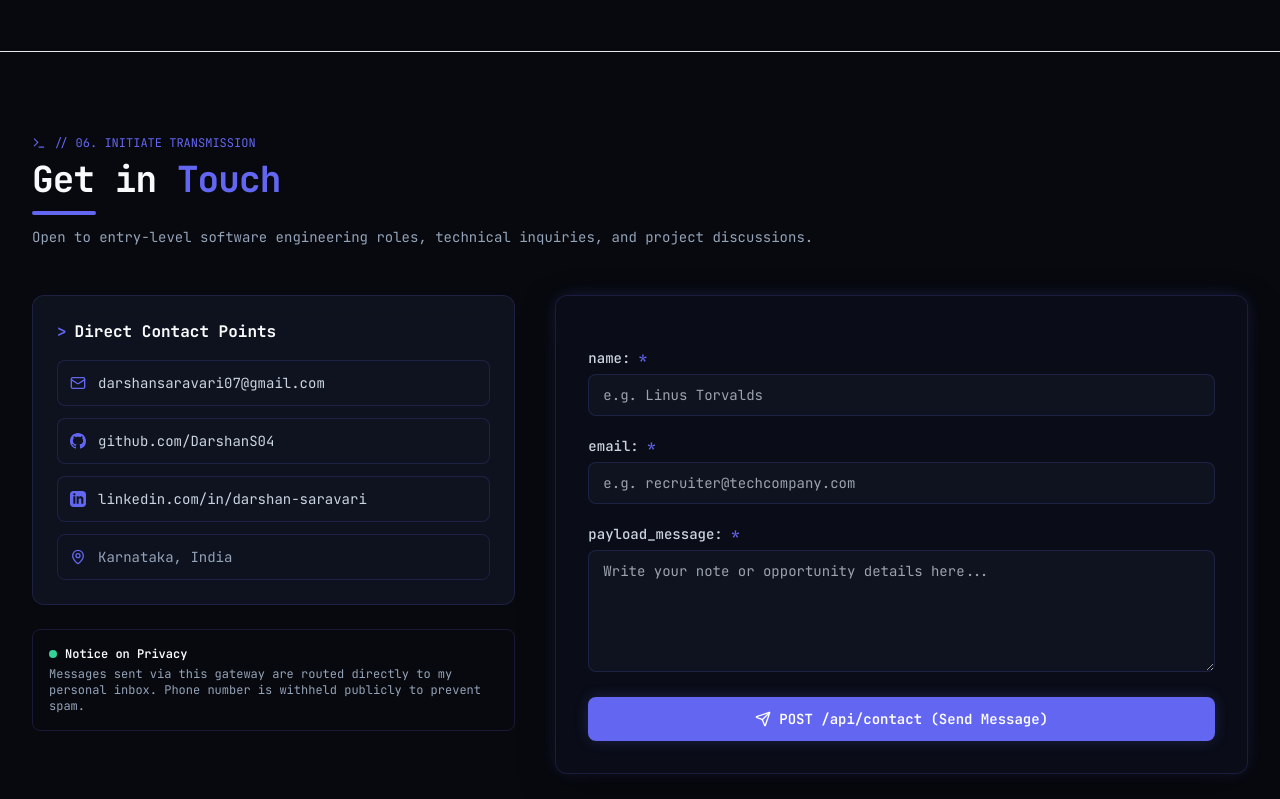
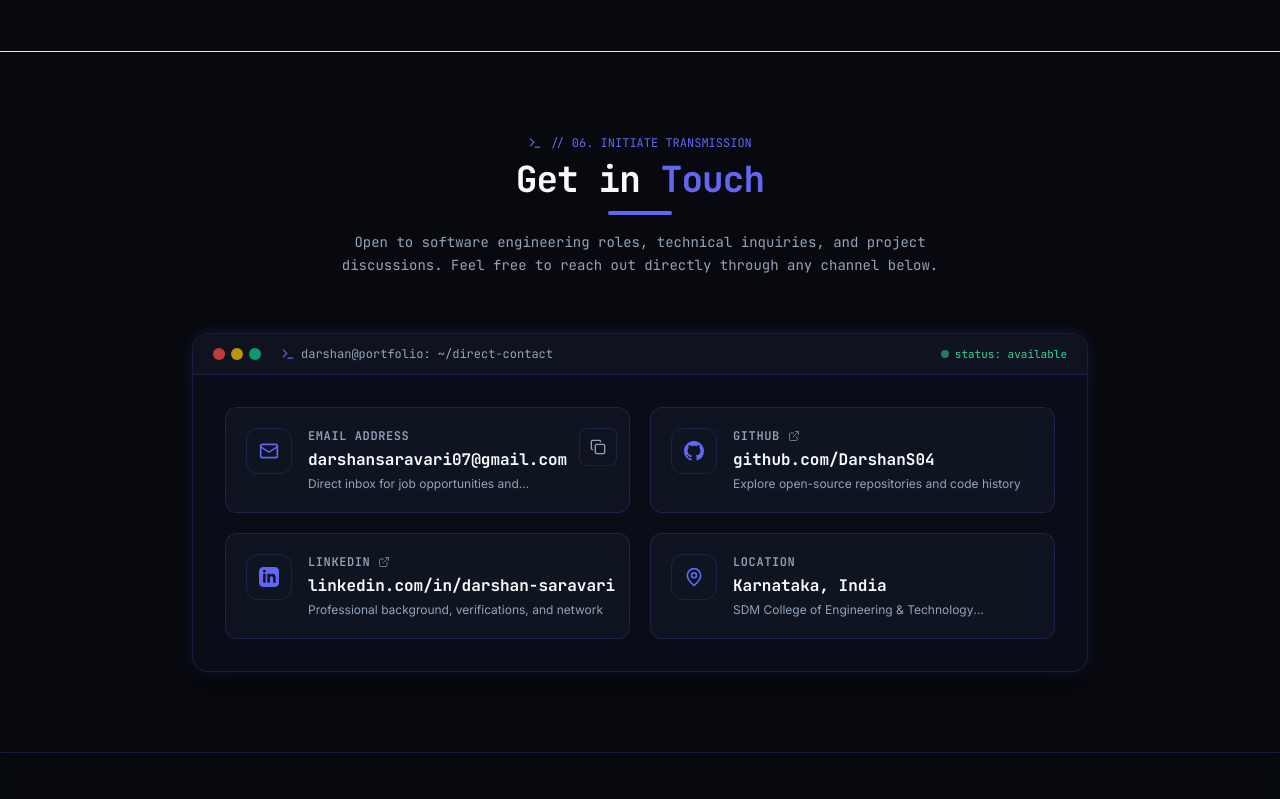
Before and after one commit to DarshanS04/Portfolio, a React (Vite) app: page / in a window 1280 px wide. Shown: the part 4800-5599 px from the top of the page. Built offline with nearby package versions, Linux system fonts and the light colour scheme; no server answers.

Commit message:
feat(contact): streamline section to direct contact channels and remove form

```diff
--- a/src/components/sections/ContactSection.jsx
+++ b/src/components/sections/ContactSection.jsx
@@ -1,83 +1,65 @@
 import React, { useState } from 'react';
-import { Terminal, Mail, Send, CheckCircle2, AlertCircle, MapPin } from 'lucide-react';
+import { Terminal, Mail, MapPin, ExternalLink, Copy, Check } from 'lucide-react';
 import { GithubIcon, LinkedinIcon } from '@/components/ui/Icons';
 import { PROFILE } from '@/content/profile';
-import { validateContactForm } from '@/lib/contactValidation';
 
 export function ContactSection() {
-  const [formData, setFormData] = useState({
-    name: '',
-    email: '',
-    message: '',
-    honeypot: '',
-  });
+  const [copied, setCopied] = useState(false);
 
-  const [errors, setErrors] = useState({});
-  const [status, setStatus] = useState('idle'); // 'idle' | 'submitting' | 'success' | 'error'
-  const [errorMessage, setErrorMessage] = useState('');
-
-  const handleChange = (e) => {
-    const { name, value } = e.target;
-    setFormData((prev) => ({ ...prev, [name]: value }));
-    // Clear field-specific error on edit
-    if (errors[name]) {
-      setErrors((prev) => ({ ...prev, [name]: undefined }));
+  const handleCopyEmail = (e) => {
+    e.preventDefault();
+    e.stopPropagation();
+    try {
+      navigator.clipboard.writeText(PROFILE.email);
+      setCopied(true);
+      setTimeout(() => setCopied(false), 2000);
+    } catch {
+      // ignore
     }
   };
 
-  const handleSubmit = async (e) => {
-    e.preventDefault();
-
-    const validation = validateContactForm(formData);
-    if (!validation.isValid) {
-      if (validation.errors.bot) {
-        // Silently pretend success to bots
-        setStatus('success');
-        return;
-      }
-      setErrors(validation.errors);
-      return;
-    }
-
-    setStatus('submitting');
-    setErrorMessage('');
-
-    try {
-      // Optional Formspree endpoint or fallback
-      const formspreeEndpoint = import.meta.env.VITE_FORMSPREE_ENDPOINT;
-
-      if (formspreeEndpoint) {
-        const response = await fetch(formspreeEndpoint, {
-          method: 'POST',
-          headers: {
-            'Content-Type': 'application/json',
-            Accept: 'application/json',
+  const contactChannels = [
+    {
+      id: 'email',
+      name: 'Email Address',
+      value: PROFILE.email,
+      href: `mailto:${PROFILE.email}`,
+      icon: Mail,
+      isExternal: false,
+      hasCopy: true,
+      description: 'Direct inbox for job opportunities and inquiries',
     },
-          body: JSON.stringify({
-            name: formData.name,
-            email: formData.email,
-            message: formData.message,
-          }),
-        });
-
-        if (!response.ok) {
-          throw new Error('Network response was not ok');
-        }
-      } else {
-        // Fallback simulation for local/unconfigured environments
-        await new Promise((resolve) => setTimeout(resolve, 800));
-      }
-
-      setStatus('success');
-      setFormData({ name: '', email: '', message: '', honeypot: '' });
-    } catch {
-      setStatus('error');
-      setErrorMessage(
-        'Failed to transmit message through the automated gateway. Please email me directly at ' +
-          PROFILE.email
-      );
-    }
-  };
+    {
+      id: 'github',
+      name: 'GitHub',
+      value: 'github.com/DarshanS04',
+      href: PROFILE.github,
+      icon: GithubIcon,
+      isExternal: true,
+      hasCopy: false,
+      description: 'Explore open-source repositories and code history',
+    },
+    {
+      id: 'linkedin',
+      name: 'LinkedIn',
+      value: 'linkedin.com/in/darshan-saravari',
+      href: PROFILE.linkedin,
+      icon: LinkedinIcon,
+      isExternal: true,
+      hasCopy: false,
+      description: 'Professional background, verifications, and network',
+    },
+    {
+      id: 'location',
+      name: 'Location',
+      value: PROFILE.location,
+      href: null,
+      icon: MapPin,
+      isExternal: false,
+      hasCopy: false,
+      description: 'SDM College of Engineering & Technology (SDMCET)',
+    },
+  ];
 
   return (
     <section
@@ -87,7 +69,7 @@ export function ContactSection() {
     >
       <div className="max-w-7xl mx-auto px-4 sm:px-6 lg:px-8">
         {/* Section Header */}
-        <div className="mb-12">
+        <div className="text-center max-w-2xl mx-auto mb-14">
           <div className="inline-flex items-center gap-2 text-xs font-mono text-accent mb-2">
             <Terminal className="w-3.5 h-3.5" />
             <span>// 06. INITIATE TRANSMISSION</span>
@@ -98,204 +80,107 @@ export function ContactSection() {
           >
             Get in <span className="text-accent">Touch</span>
           </h2>
-          <div className="h-1 w-16 bg-accent mt-3 rounded-full" />
-          <p className="mt-3 text-sm font-mono text-text-muted">
-            Open to entry-level software engineering roles, technical inquiries, and project discussions.
+          <div className="h-1 w-16 bg-accent mt-3 rounded-full mx-auto" />
+          <p className="mt-4 text-sm font-mono text-text-muted leading-relaxed">
+            Open to software engineering roles, technical inquiries, and project discussions.
+            Feel free to reach out directly through any channel below.
           </p>
         </div>
 
-        <div className="grid grid-cols-1 lg:grid-cols-12 gap-10 items-start">
-          {/* Left Column: Direct Links & Info */}
-          <div className="lg:col-span-5 space-y-6">
-            <div className="glass-panel rounded-xl p-6 border border-border-subtle space-y-4">
-              <h3 className="font-mono text-base font-bold text-text-primary flex items-center gap-2">
-                <span className="text-accent">&gt;</span>
-                <span>Direct Contact Points</span>
-              </h3>
-
-              <div className="space-y-3 font-mono text-xs sm:text-sm">
-                <a
-                  href={`mailto:${PROFILE.email}`}
-                  className="flex items-center gap-3 p-3 rounded-lg bg-bg-surface hover:bg-bg-card border border-border-subtle hover:border-accent text-text-secondary hover:text-accent transition-colors min-h-[44px]"
-                >
-                  <Mail className="w-4 h-4 text-accent flex-shrink-0" />
-                  <span className="truncate">{PROFILE.email}</span>
-                </a>
-
-                <a
-                  href={PROFILE.github}
-                  target="_blank"
-                  rel="noopener noreferrer"
-                  className="flex items-center gap-3 p-3 rounded-lg bg-bg-surface hover:bg-bg-card border border-border-subtle hover:border-accent text-text-secondary hover:text-accent transition-colors min-h-[44px]"
-                >
-                  <GithubIcon className="w-4 h-4 text-accent flex-shrink-0" />
-                  <span className="truncate">github.com/DarshanS04</span>
-                </a>
-
-                <a
-                  href={PROFILE.linkedin}
-                  target="_blank"
-                  rel="noopener noreferrer"
-                  className="flex items-center gap-3 p-3 rounded-lg bg-bg-surface hover:bg-bg-card border border-border-subtle hover:border-accent text-text-secondary hover:text-accent transition-colors min-h-[44px]"
-                >
-                  <LinkedinIcon className="w-4 h-4 text-accent flex-shrink-0" />
-                  <span className="truncate">linkedin.com/in/darshan-saravari</span>
-                </a>
-
-                <div className="flex items-center gap-3 p-3 rounded-lg bg-bg-surface/50 border border-border-subtle text-text-muted">
-                  <MapPin className="w-4 h-4 text-accent flex-shrink-0" />
-                  <span>{PROFILE.location}</span>
+        {/* Contact Details Grid */}
+        <div className="max-w-4xl mx-auto">
+          <div className="terminal-shell rounded-2xl border border-border-subtle bg-bg-terminal overflow-hidden shadow-2xl">
+            {/* Terminal Header */}
+            <div className="bg-bg-surface px-5 py-3 border-b border-border-subtle flex items-center justify-between">
+              <div className="flex items-center gap-2">
+                <div className="flex items-center gap-1.5" aria-hidden="true">
+                  <span className="w-3 h-3 rounded-full bg-red-500/80 inline-block" />
+                  <span className="w-3 h-3 rounded-full bg-yellow-500/80 inline-block" />
+                  <span className="w-3 h-3 rounded-full bg-emerald-500/80 inline-block" />
                 </div>
+                <span className="ml-3 font-mono text-xs text-text-muted flex items-center gap-1.5">
+                  <Terminal className="w-3.5 h-3.5 text-accent" />
+                  <span>darshan@portfolio: ~/direct-contact</span>
+                </span>
               </div>
+              <span className="text-[11px] font-mono text-emerald-400 flex items-center gap-1.5">
+                <span className="w-2 h-2 rounded-full bg-emerald-400 animate-pulse" />
+                <span>status: available</span>
+              </span>
             </div>
 
-            <div className="p-4 rounded-lg bg-bg-surface/60 border border-border-subtle font-mono text-xs text-text-muted space-y-1">
-              <div className="text-text-primary font-semibold flex items-center gap-2">
-                <span className="w-2 h-2 rounded-full bg-emerald-400" />
-                <span>Notice on Privacy</span>
+            {/* Channels Grid */}
+            <div className="p-6 sm:p-8 grid grid-cols-1 md:grid-cols-2 gap-5">
+              {contactChannels.map((channel) => {
+                const IconComponent = channel.icon;
+                const isClickable = Boolean(channel.href);
+
+                const CardContent = (
+                  <div className="flex items-start justify-between gap-3">
+                    <div className="flex items-start gap-4">
+                      <div className="p-3 rounded-xl bg-accent-muted/30 border border-border-subtle text-accent flex-shrink-0 group-hover:border-accent group-hover:bg-accent-muted/50 transition-colors">
+                        <IconComponent className="w-5 h-5" />
                       </div>
-              <p>
-                Messages sent via this gateway are routed directly to my personal inbox. Phone number
-                is withheld publicly to prevent spam.
+                      <div className="space-y-1 min-w-0">
+                        <div className="flex items-center gap-2">
+                          <span className="text-xs font-mono uppercase tracking-wider text-text-muted font-semibold">
+                            {channel.name}
+                          </span>
+                          {channel.isExternal && (
+                            <ExternalLink className="w-3 h-3 text-text-muted opacity-70 group-hover:text-accent transition-colors" />
+                          )}
+                        </div>
+                        <p className="font-mono text-sm sm:text-base font-bold text-text-primary group-hover:text-accent transition-colors truncate">
+                          {channel.value}
+                        </p>
+                        <p className="text-xs text-text-muted font-sans line-clamp-1">
+                          {channel.description}
                         </p>
                       </div>
                     </div>
 
-          {/* Right Column: Contact Form */}
-          <div className="lg:col-span-7">
-            <div className="terminal-shell rounded-xl border border-border-subtle bg-bg-terminal p-6 sm:p-8 shadow-2xl">
-              {status === 'success' ? (
-                <div className="text-center py-8 space-y-4 font-mono">
-                  <div className="w-12 h-12 rounded-full bg-emerald-500/20 text-emerald-400 mx-auto flex items-center justify-center border border-emerald-500/40">
-                    <CheckCircle2 className="w-6 h-6" />
-                  </div>
-                  <h3 className="text-xl font-bold text-text-primary">
-                    Transmission Dispatched (200 OK)
-                  </h3>
-                  <p className="text-xs sm:text-sm text-text-muted max-w-md mx-auto font-sans leading-relaxed">
-                    Thank you for reaching out! Your message has been logged. I will reply to your
-                    email promptly.
-                  </p>
+                    {channel.hasCopy && (
                       <button
                         type="button"
-                    onClick={() => setStatus('idle')}
-                    className="inline-flex items-center gap-2 px-4 py-2 rounded-md bg-bg-surface border border-border-subtle text-text-primary text-xs hover:border-accent hover:text-accent transition-colors min-h-[44px]"
+                        onClick={handleCopyEmail}
+                        className="p-2 rounded-lg bg-bg-surface hover:bg-bg-card border border-border-subtle hover:border-accent text-text-muted hover:text-accent transition-colors flex-shrink-0 min-h-[38px] min-w-[38px] flex items-center justify-center"
+                        aria-label="Copy email address"
+                        title="Copy to clipboard"
                       >
-                    <span>Send Another Message</span>
+                        {copied ? (
+                          <Check className="w-4 h-4 text-emerald-400" />
+                        ) : (
+                          <Copy className="w-4 h-4" />
+                        )}
                       </button>
-                </div>
-              ) : (
-                <form onSubmit={handleSubmit} noValidate className="space-y-5 font-mono text-xs sm:text-sm">
-                  {/* Honeypot field (hidden from screen & tab navigation) */}
-                  <div className="hidden" aria-hidden="true">
-                    <label htmlFor="contact-hp">Leave this field empty</label>
-                    <input
-                      id="contact-hp"
-                      type="text"
-                      name="honeypot"
-                      tabIndex={-1}
-                      autoComplete="off"
-                      value={formData.honeypot}
-                      onChange={handleChange}
-                    />
-                  </div>
-
-                  {status === 'error' && (
-                    <div className="p-3.5 rounded-lg bg-red-500/15 border border-red-500/40 text-red-300 text-xs flex items-start gap-2.5">
-                      <AlertCircle className="w-4 h-4 flex-shrink-0 mt-0.5" />
-                      <span>{errorMessage}</span>
-                    </div>
-                  )}
-
-                  {/* Name field */}
-                  <div>
-                    <label htmlFor="contact-name" className="block text-text-secondary mb-1.5 font-medium">
-                      name: <span className="text-accent">*</span>
-                    </label>
-                    <input
-                      id="contact-name"
-                      type="text"
-                      name="name"
-                      required
-                      value={formData.name}
-                      onChange={handleChange}
-                      placeholder="e.g. Linus Torvalds"
-                      className={`w-full px-3.5 py-2.5 rounded-lg bg-bg-surface border font-mono text-xs sm:text-sm text-text-primary focus:outline-none transition-colors ${
-                        errors.name
-                          ? 'border-red-500 focus:border-red-400'
-                          : 'border-border-subtle focus:border-accent'
-                      }`}
-                    />
-                    {errors.name && (
-                      <p className="text-red-400 text-xs mt-1">{errors.name}</p>
                     )}
                   </div>
+                );
 
-                  {/* Email field */}
-                  <div>
-                    <label htmlFor="contact-email" className="block text-text-secondary mb-1.5 font-medium">
-                      email: <span className="text-accent">*</span>
-                    </label>
-                    <input
-                      id="contact-email"
-                      type="email"
-                      name="email"
-                      required
-                      value={formData.email}
-                      onChange={handleChange}
-                      placeholder="e.g. recruiter@techcompany.com"
-                      className={`w-full px-3.5 py-2.5 rounded-lg bg-bg-surface border font-mono text-xs sm:text-sm text-text-primary focus:outline-none transition-colors ${
-                        errors.email
-                          ? 'border-red-500 focus:border-red-400'
-                          : 'border-border-subtle focus:border-accent'
-                      }`}
-                    />
-                    {errors.email && (
-                      <p className="text-red-400 text-xs mt-1">{errors.email}</p>
-                    )}
+                if (isClickable) {
+                  return (
+                    <a
+                      key={channel.id}
+                      href={channel.href}
+                      target={channel.isExternal ? '_blank' : undefined}
+                      rel={channel.isExternal ? 'noopener noreferrer' : undefined}
+                      className="group glass-panel rounded-xl p-5 border border-border-subtle hover:border-accent hover:shadow-glow-sm transition-all duration-200 block"
+                      aria-label={`${channel.name}: ${channel.value}`}
+                    >
+                      {CardContent}
+                    </a>
+                  );
+                }
+
+                return (
+                  <div
+                    key={channel.id}
+                    className="glass-panel rounded-xl p-5 border border-border-subtle"
+                  >
+                    {CardContent}
                   </div>
-
-                  {/* Message field */}
-                  <div>
-                    <label htmlFor="contact-message" className="block text-text-secondary mb-1.5 font-medium">
-                      payload_message: <span className="text-accent">*</span>
-                    </label>
-                    <textarea
-                      id="contact-message"
-                      name="message"
-                      rows={5}
-                      required
-                      value={formData.message}
-                      onChange={handleChange}
-                      placeholder="Write your note or opportunity details here..."
-                      className={`w-full px-3.5 py-2.5 rounded-lg bg-bg-surface border font-mono text-xs sm:text-sm text-text-primary focus:outline-none transition-colors resize-y ${
-                        errors.message
-                          ? 'border-red-500 focus:border-red-400'
-                          : 'border-border-subtle focus:border-accent'
-                      }`}
-                    />
-                    {errors.message && (
-                      <p className="text-red-400 text-xs mt-1">{errors.message}</p>
-                    )}
-                  </div>
-
-                  {/* Submit Button */}
-                  <button
-                    type="submit"
-                    disabled={status === 'submitting'}
-                    className="w-full flex items-center justify-center gap-2 px-6 py-3 rounded-lg bg-accent text-white font-mono text-sm font-semibold hover:bg-accent-hover transition-colors shadow-glow-sm disabled:opacity-50 min-h-[44px]"
-                  >
-                    {status === 'submitting' ? (
-                      <span>transmitting_payload...</span>
-                    ) : (
-                      <>
-                        <Send className="w-4 h-4" />
-                        <span>POST /api/contact (Send Message)</span>
-                      </>
-                    )}
-                  </button>
-                </form>
-              )}
+                );
+              })}
             </div>
           </div>
         </div>
```
Also changed, not shown: 1 other file (tests, documents, lock files or other folders). Lines whose indentation alone changed are shown as unchanged.
